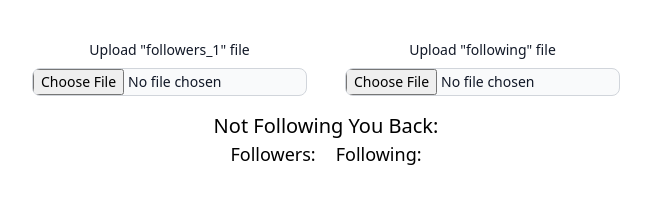
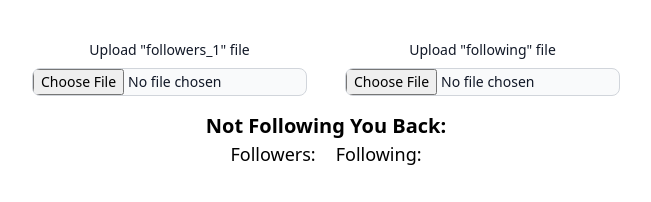
Before and after one commit to HAXN24/IG-Unfollowers-HAXN24, a React (Vite) app: page / in a window 1280 px wide. Shown: the top 202 px of the page, without its empty margins (314-965 px from the left). Built offline with nearby package versions, Linux system fonts and the light colour scheme.

Commit message:
Updated screen responsiveness for NotFollowing column

```diff
--- a/src/App.jsx
+++ b/src/App.jsx
@@ -133,19 +133,20 @@ function NotFollowing({ followers, following }) {
   );
 
   return (
-    <ul className="flex flex-col  lg:grid lg:grid-cols-12 lg:gap-3">
-      <span className="text-xl text-bold col-span-12 text-center">
+    <ul className="flex flex-col md:grid md:grid-cols-1 lg:grid-cols-2 xl:grid-cols-3 md:gap-3 w-full">
+      <span className="text-xl font-bold col-span-full text-center md:col-span-1 lg:col-span-2 xl:col-span-3">
         Not Following You Back:
       </span>
       {uniqueFollowing.map((value, index) => (
         <li
-          className="flex flex-col text-xl p-5 text-center border-2 bg-blue-300 gap-y-2"
+          className="flex flex-col text-xl p-5 text-center border-2 bg-blue-300 gap-y-2 w-full"
           key={index}
         >
           {value}
           <a
             href={`https://www.instagram.com/${value}`}
             target="_blank"
+            rel="noopener noreferrer"
             className="p-1 rounded-lg bg-blue-100 text-sm"
           >
             Click for Profile
```
